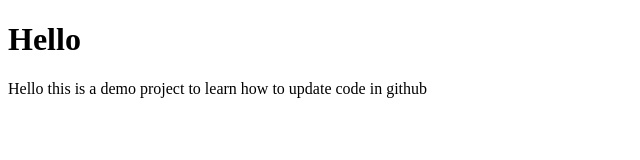
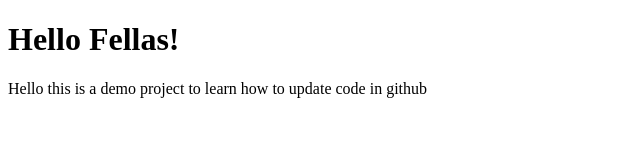
Before and after one commit to ZackFrost/demo, a plain HTML site: page index.html in a window 1280 px wide. Shown: the whole page, without its empty margins (0-640 px from the left). Drawn offline with Linux system fonts and the light colour scheme.

Commit message:
modified h1 tag and added fellas

```diff
--- a/index.html
+++ b/index.html
@@ -4,7 +4,7 @@
 	<title>Hello Application</title>
 </head>
 <body>
-	<h1>Hello</h1>
+	<h1>Hello Fellas!</h1>
 <p> Hello this is a demo project to learn how to update code in github </p>
 </body>
 </html>
```
